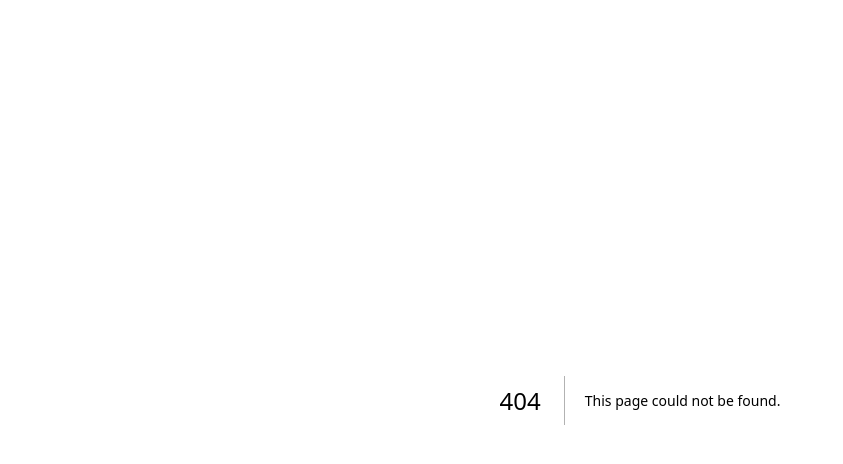
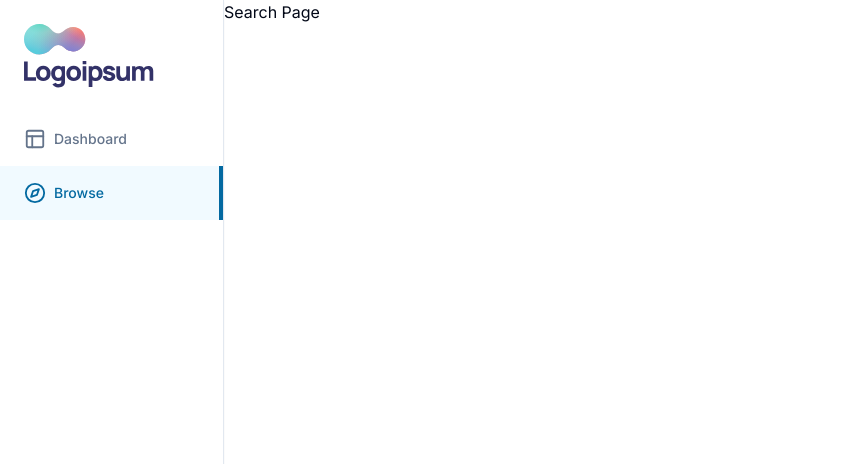
Before and after one commit to rskolnick/HealthHub, a Next.js app: page /search in a window 1280 px wide. Before the commit this address had no page. Shown: the top 464 px of the page, without its empty margins (0-843 px from the left). Built offline with nearby package versions, Linux system fonts and the light colour scheme.

Commit message:
started the sidebar

```diff
--- /dev/null
+++ b/app/(dashboard)/(routes)/search/page.tsx
@@ -0,0 +1,9 @@
+const SearchPage = () => {
+	return (
+		<div>
+			<p>Search Page</p>
+		</div>
+	);
+};
+
+export default SearchPage;
--- /dev/null
+++ b/app/(dashboard)/_components/logo.tsx
@@ -0,0 +1,5 @@
+import Image from "next/image";
+
+export const Logo = () => {
+	return <Image height={130} width={130} alt='logo' src='/logo.svg' />;
+};
--- /dev/null
+++ b/app/(dashboard)/_components/sidebar-item.tsx
@@ -0,0 +1,51 @@
+"use client";
+
+import { cn } from "@/lib/utils";
+import { LucideIcon } from "lucide-react";
+import { usePathname, useRouter } from "next/navigation";
+
+interface SidebarItemProps {
+	icon: LucideIcon;
+	label: string;
+	href: string;
+}
+
+export const SidebarItem = ({ icon: Icon, label, href }: SidebarItemProps) => {
+	const pathname = usePathname();
+	const router = useRouter();
+
+	const isActive =
+		(pathname === "/" && href === "/") ||
+		pathname === href ||
+		pathname?.startsWith(`${href}/`);
+
+	const onClick = () => {
+		router.push(href);
+	};
+
+	return (
+		<button
+			onClick={onClick}
+			type='button'
+			className={cn(
+				"flex items-center gap-x-2 text-slate-500 text-sm font-[500] pl-6 transition-all hover:text-slate-600 hover:bg-slate-300/20",
+				isActive &&
+					"text-sky-700 bg-sky-200/20 hover:bg-sky-200/20 hover:text-sky-700"
+			)}
+		>
+			<div className='flex items-center gap-x-2 py-4'>
+				<Icon
+					size={22}
+					className={cn("text-slate-500", isActive && "text-sky-700")}
+				/>
+				{label}
+			</div>
+			<div
+				className={cn(
+					"ml-auto opacity-0 border-2 border-sky-700 h-full transition-all",
+					isActive && "opacity-100"
+				)}
+			/>
+		</button>
+	);
+};
--- /dev/null
+++ b/app/(dashboard)/_components/sidebar-routes.tsx
@@ -0,0 +1,33 @@
+"use client";
+
+import { Compass, Layout } from "lucide-react";
+import { SidebarItem } from "./sidebar-item";
+
+const guestRoutes = [
+	{
+		icon: Layout,
+		label: "Dashboard",
+		href: "/",
+	},
+	{
+		icon: Compass,
+		label: "Browse",
+		href: "/search",
+	},
+];
+
+export const SidebarRoutes = () => {
+	const routes = guestRoutes;
+	return (
+		<div className='flex flex-col w-full'>
+			{routes.map((route) => (
+				<SidebarItem
+					key={route.href}
+					icon={route.icon}
+					label={route.label}
+					href={route.href}
+				/>
+			))}
+		</div>
+	);
+};
--- /dev/null
+++ b/app/(dashboard)/_components/sidebar.tsx
@@ -0,0 +1,15 @@
+import { Logo } from "./logo";
+import { SidebarRoutes } from "./sidebar-routes";
+
+export const Sidebar = () => {
+	return (
+		<div className='h-full border-r flex flex-col overflow-y-auto bg-white shadow-sm'>
+			<div className='p-6'>
+				<Logo />
+			</div>
+			<div className='flex flex-col w-full'>
+				<SidebarRoutes />
+			</div>
+		</div>
+	);
+};
--- /dev/null
+++ b/app/(dashboard)/layout.tsx
@@ -0,0 +1,14 @@
+import { Sidebar } from "./_components/sidebar";
+
+const DashboardLayout = ({ children }: { children: React.ReactNode }) => {
+	return (
+		<div className='h-full'>
+			<div className='hidden md:flex h-full w-56 flex-col fixed inset-y-0 z-50'>
+				<Sidebar />
+			</div>
+			<main className='md:pl-56 h-full'>{children}</main>
+		</div>
+	);
+};
+
+export default DashboardLayout;
```
Also changed, not shown: public/logo.svg (added).
